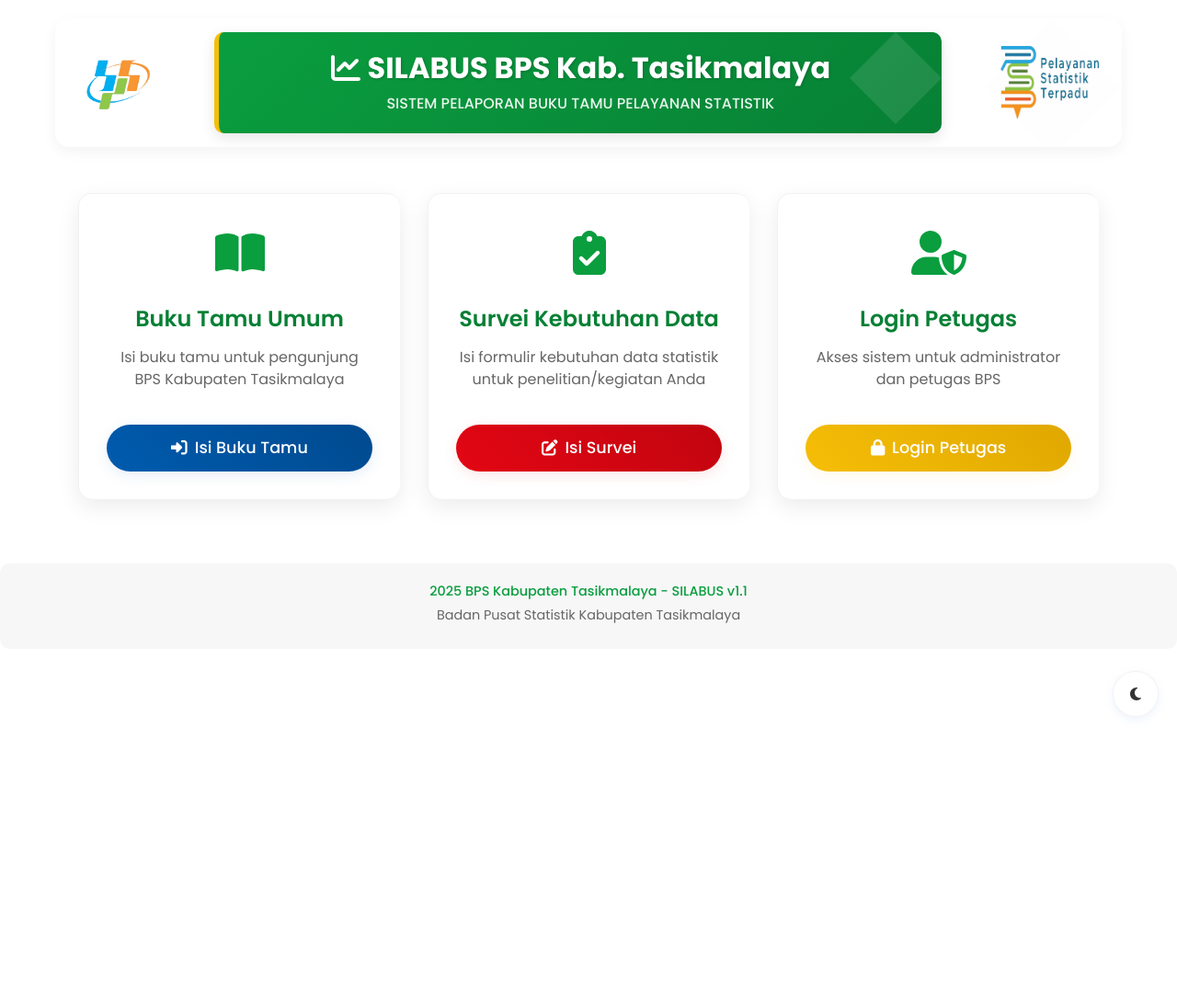
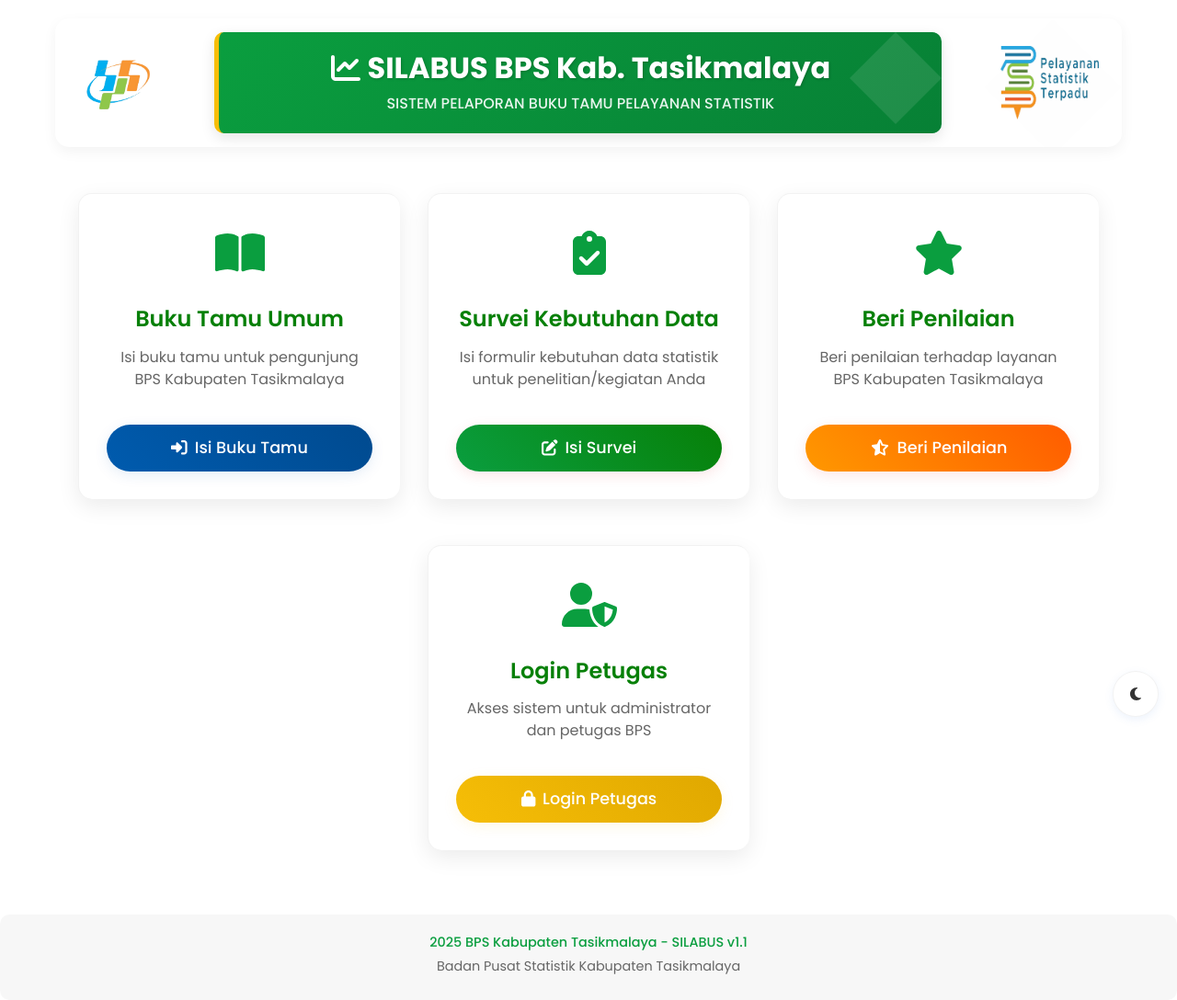
Before and after one commit to alifimansyah/BUKU_TAMU_BPS_KAB_TASIKMALAYA, a PHP site: page / in a window 1280 px wide. Shown: the whole page at 92% size. Before the commit the page ends 780 px from the top, so only its background shows below. Run offline with PHP 8.4, Linux system fonts and the light colour scheme.

Commit message:
refactor styles and improve UI consistency with new color variables and layout adjustments

```diff
--- a/index.php
+++ b/index.php
@@ -1,5 +1,6 @@
 <!DOCTYPE html>
 <html lang="en">
+
 <head>
     <meta charset="utf-8">
     <meta name="viewport" content="width=device-width, initial-scale=1">
@@ -13,11 +14,13 @@
     <style>
         :root {
             --bps-green: #0a9e3f;
-            --bps-dark-green: #078035;
+            --bps-dark-green: #078008;
             --bps-gold: #f6be07;
             --bps-light-blue: #e6f2ff;
             --bps-blue: #005bae;
             --bps-red: #e30613;
+            --bps-orange: #ff9800;
+            --bps-dark-orange: #ff5c00;
             --bps-white: #ffffff;
         }
 
@@ -45,7 +48,7 @@
             background: var(--bps-white);
             border-radius: 15px;
             padding: 15px 25px;
-            box-shadow: 0 5px 15px rgba(0,0,0,0.05);
+            box-shadow: 0 5px 15px rgba(0, 0, 0, 0.05);
             position: relative;
             overflow: hidden;
         }
@@ -86,7 +89,7 @@
             color: white;
             padding: 25px 40px;
             border-radius: 12px;
-            box-shadow: 0 5px 15px rgba(0,0,0,0.1);
+            box-shadow: 0 5px 15px rgba(0, 0, 0, 0.1);
             border-left: 5px solid var(--bps-gold);
             position: relative;
             overflow: hidden;
@@ -108,7 +111,7 @@
             font-size: 2rem;
             margin-bottom: 0.5rem;
             position: relative;
-            text-shadow: 1px 1px 3px rgba(0,0,0,0.2);
+            text-shadow: 1px 1px 3px rgba(0, 0, 0, 0.2);
         }
 
         .system-title p {
@@ -132,17 +135,17 @@
             border: none;
             border-radius: 15px;
             background: var(--bps-white);
-            box-shadow: 0 8px 25px rgba(0,0,0,0.08);
+            box-shadow: 0 8px 25px rgba(0, 0, 0, 0.08);
             transition: all 0.3s ease;
             overflow: hidden;
-            border-top: 1px solid rgba(0,0,0,0.05);
-            border-left: 1px solid rgba(0,0,0,0.05);
+            border-top: 1px solid rgba(0, 0, 0, 0.05);
+            border-left: 1px solid rgba(0, 0, 0, 0.05);
             margin-bottom: 20px;
         }
 
         .card-menu:hover {
             transform: translateY(-5px);
-            box-shadow: 0 15px 30px rgba(0,0,0,0.1);
+            box-shadow: 0 15px 30px rgba(0, 0, 0, 0.1);
         }
 
         .card-icon {
@@ -178,7 +181,7 @@
             font-weight: 500;
             border: none;
             transition: all 0.3s;
-            box-shadow: 0 4px 15px rgba(0,91,174,0.1);
+            box-shadow: 0 4px 15px rgba(0, 91, 174, 0.1);
             width: 100%;
             display: block;
             font-size: 1.1rem;
@@ -187,35 +190,45 @@
         .btn-menu:hover {
             background: linear-gradient(45deg, #004a8f, var(--bps-blue));
             transform: translateY(-2px);
-            box-shadow: 0 6px 20px rgba(0,91,174,0.15);
+            box-shadow: 0 6px 20px rgba(0, 91, 174, 0.15);
             color: white;
         }
 
         .btn-admin {
             background: linear-gradient(45deg, var(--bps-gold), #e0a800);
-            box-shadow: 0 4px 15px rgba(246,190,7,0.1);
+            box-shadow: 0 4px 15px rgba(246, 190, 7, 0.1);
         }
 
         .btn-admin:hover {
             background: linear-gradient(45deg, #e0a800, var(--bps-gold));
-            box-shadow: 0 6px 20px rgba(246,190,7,0.15);
+            box-shadow: 0 6px 20px rgba(246, 190, 7, 0.15);
+        }
+
+        .btn-nilai {
+            background: linear-gradient(45deg, var(--bps-orange), var(--bps-dark-orange));
+            box-shadow: 0 4px 15px rgba(227, 6, 19, 0.1);
+        }
+
+        .btn-nilai:hover {
+            background: linear-gradient(45deg, var(--bps-dark-orange), var(--bps-orange));
+            box-shadow: 0 6px 20px rgba(227, 6, 19, 0.15);
         }
 
         .btn-survey {
-            background: linear-gradient(45deg, var(--bps-red), #c10510);
-            box-shadow: 0 4px 15px rgba(227,6,19,0.1);
+            background: linear-gradient(45deg, var(--bps-green), var(--bps-dark-green));
+            box-shadow: 0 4px 15px rgba(227, 6, 19, 0.1);
         }
 
         .btn-survey:hover {
-            background: linear-gradient(45deg, #c10510, var(--bps-red));
-            box-shadow: 0 6px 20px rgba(227,6,19,0.15);
+            background: linear-gradient(45deg, var(--bps-dark-green), var(--bps-green));
+            box-shadow: 0 6px 20px rgba(227, 6, 19, 0.15);
         }
 
         .footer {
             text-align: center;
             margin-top: 50px;
             padding: 20px;
-            background: rgba(0,0,0,0.03);
+            background: rgba(0, 0, 0, 0.03);
             border-radius: 10px;
             font-size: 0.9rem;
             color: #666;
@@ -245,7 +258,7 @@
             justify-content: center;
             box-shadow: 0 3px 10px rgba(76, 140, 229, 0.1);
             cursor: pointer;
-            border: 1px solid rgba(0,0,0,0.05);
+            border: 1px solid rgba(0, 0, 0, 0.05);
         }
 
         body.dark-mode {
@@ -273,7 +286,7 @@
         }
 
         body.dark-mode .footer {
-            background: rgba(255,255,255,0.05);
+            background: rgba(255, 255, 255, 0.05);
         }
 
         @media (max-width: 992px) {
@@ -312,6 +325,7 @@
         }
     </style>
 </head>
+
 <body>
     <div class="main-container">
         <!-- Header with Logos and Title -->
@@ -365,6 +379,7 @@
             .logo-container {
                 flex-direction: column;
             }
+
             .logo {
                 height: 60px;
             }
@@ -398,6 +413,20 @@
                 <p class="card-text">Isi formulir kebutuhan data statistik untuk penelitian/kegiatan Anda</p>
                 <a href="https://skd.bps.go.id/SKD2025/web/entri/responden/blok1?token=HRmhlwqR4rVKy68IzR9GNRPC_Ky4DOub4CpB-icHgbkdLc-APf31gyurdiyzpAMShOR0THYJchMTSz5ov8IsvrDxUAWI5ILs-xrc" target="_blank" class="btn btn-menu btn-survey">
                     <i class="fas fa-edit me-2"></i>Isi Survei
+                </a>
+            </div>
+        </div>
+
+        <!-- Beri Penilaian -->
+        <div class="card-menu">
+            <div class="card-body">
+                <div class="card-icon">
+                    <i class="fas fa-star"></i>
+                </div>
+                <h3 class="card-title">Beri Penilaian</h3>
+                <p class="card-text">Beri penilaian terhadap layanan BPS Kabupaten Tasikmalaya</p>
+                <a href="form_penilaian.php" target="_blank" class="btn btn-menu btn-nilai">
+                    <i class="fas fa-star-half-alt me-2"></i>Beri Penilaian
                 </a>
             </div>
         </div>
@@ -469,4 +498,5 @@
         });
     </script>
 </body>
+
 </html>
```
Lines whose indentation alone changed are shown as unchanged.
